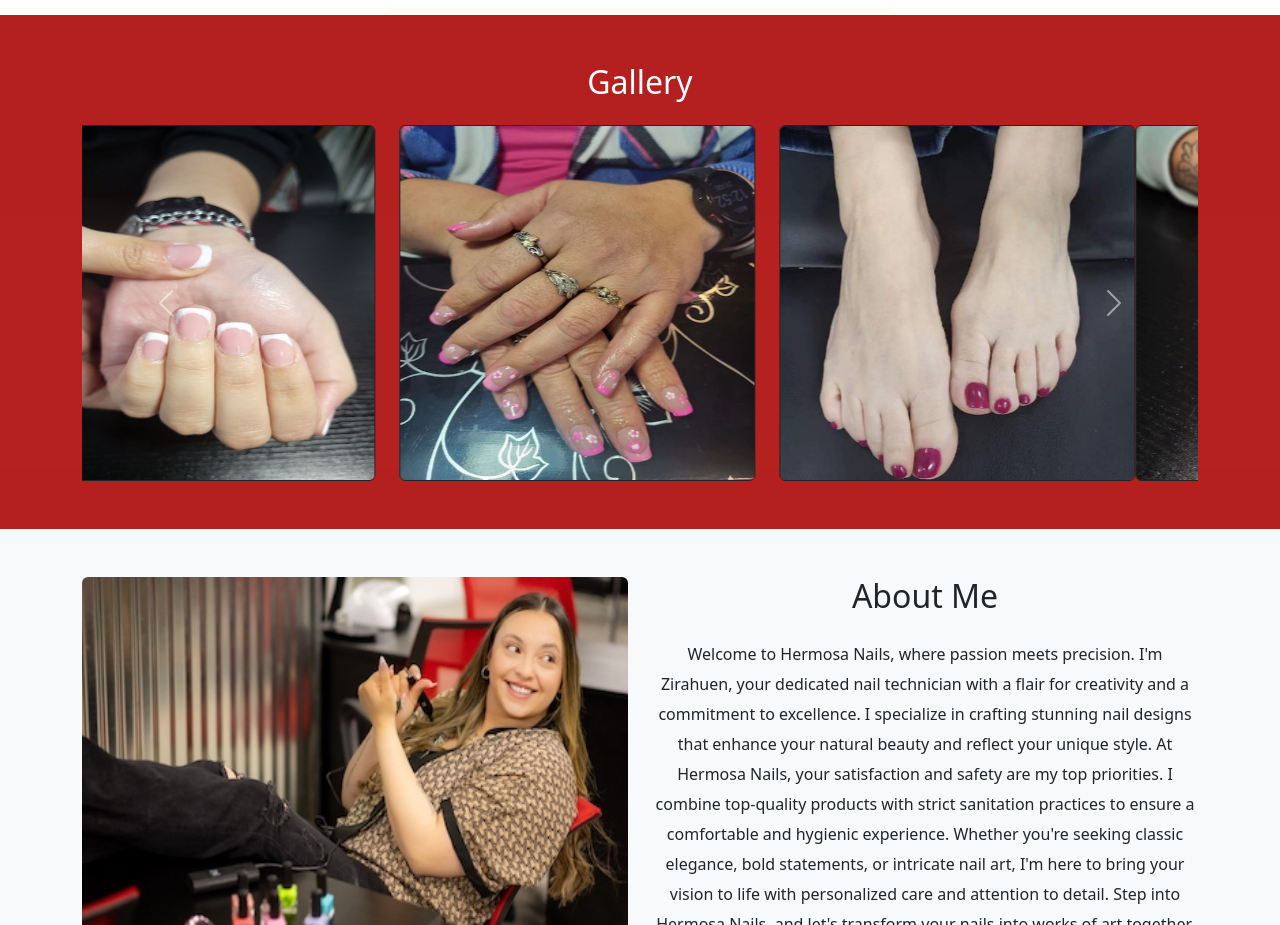
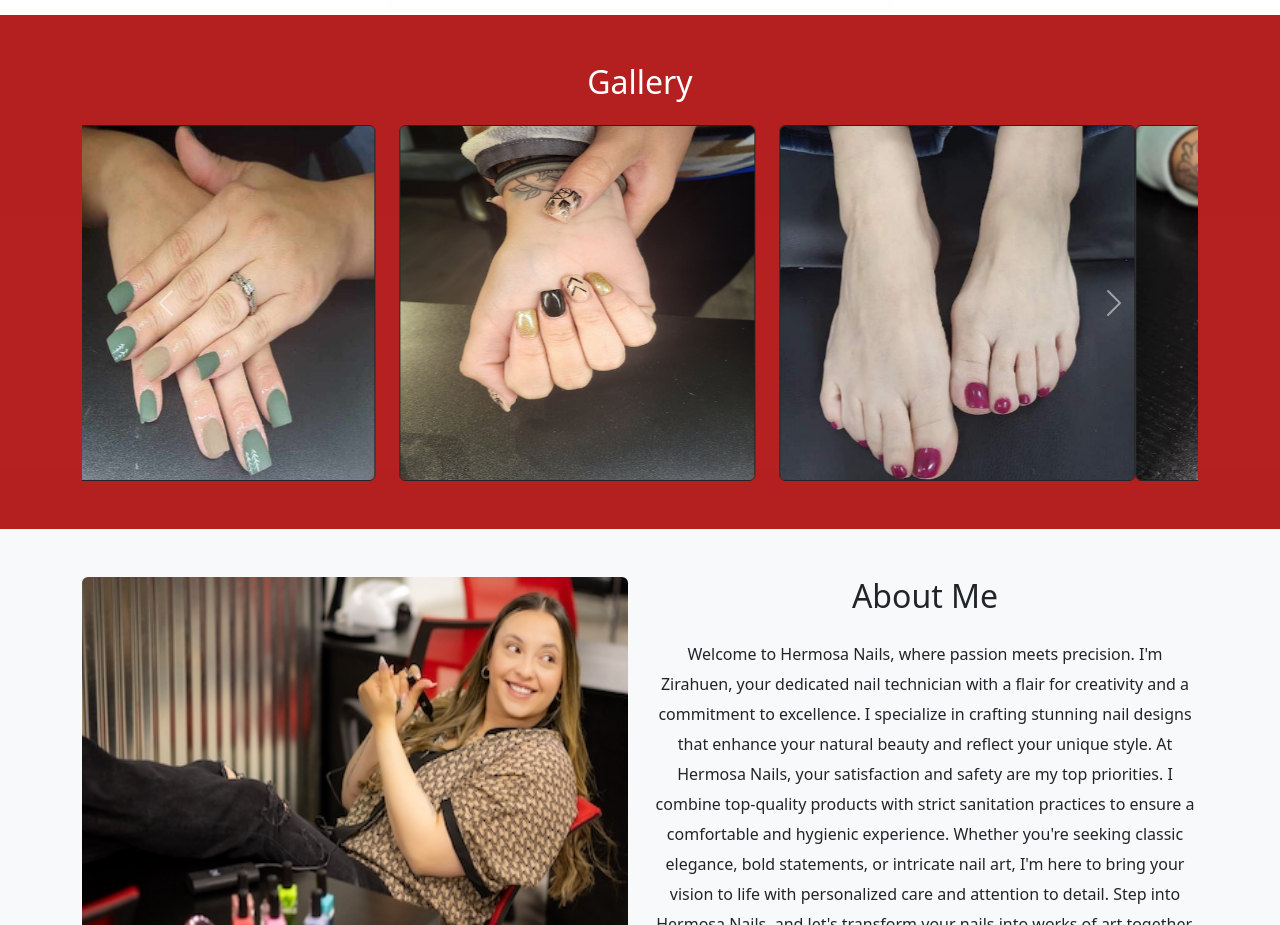
Before and after one commit to Mani0223/hermosa-nails, a plain HTML site: page index.html in a window 1280 px wide. Shown: the part 2580-3505 px from the top of the page. Drawn offline with nearby package versions, Linux system fonts and the light colour scheme.

Commit message:
Update index.html

```diff
--- a/index.html
+++ b/index.html
@@ -159,10 +159,10 @@
               <div class="carousel-item active">
                 <div class="row">
                   <div class="col-4">
-                    <img src="nail1.jpeg" class="img-fluid mx-auto d-block rounded border border-dark" alt="...">
+                    <img src="new1.jpeg" class="img-fluid mx-auto d-block rounded border border-dark" alt="...">
                   </div>
                   <div class="col-4">
-                    <img src="nail2.jpeg" class="img-fluid mx-auto d-block rounded border border-dark" alt="...">
+                    <img src="new2.jpeg" class="img-fluid mx-auto d-block rounded border border-dark" alt="...">
                   </div>
                   <div class="col-4">
                     <img src="nail3.jpeg" class="img-fluid mx-auto d-block rounded border border-dark" alt="...">
```
